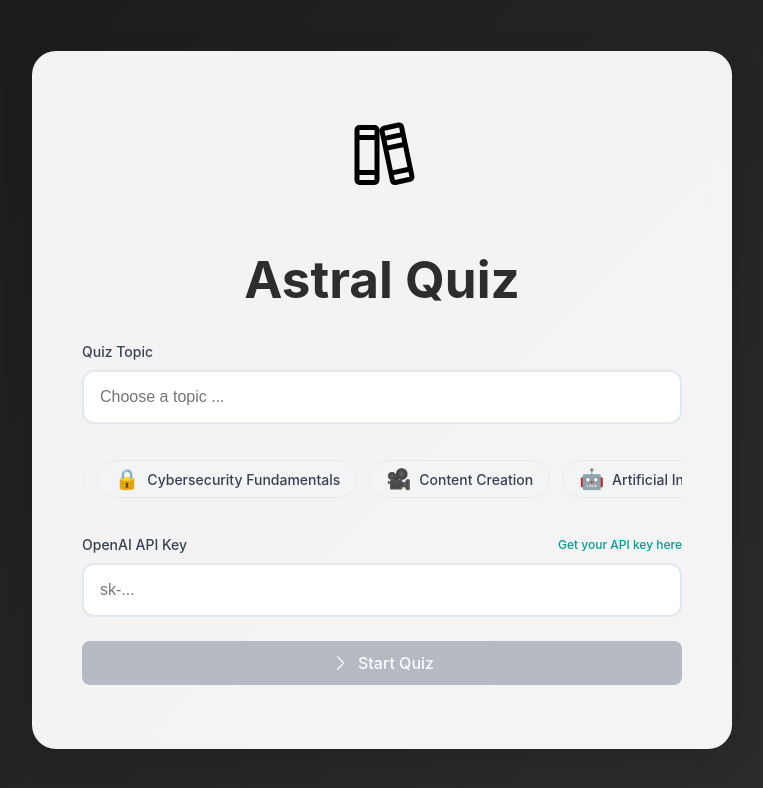
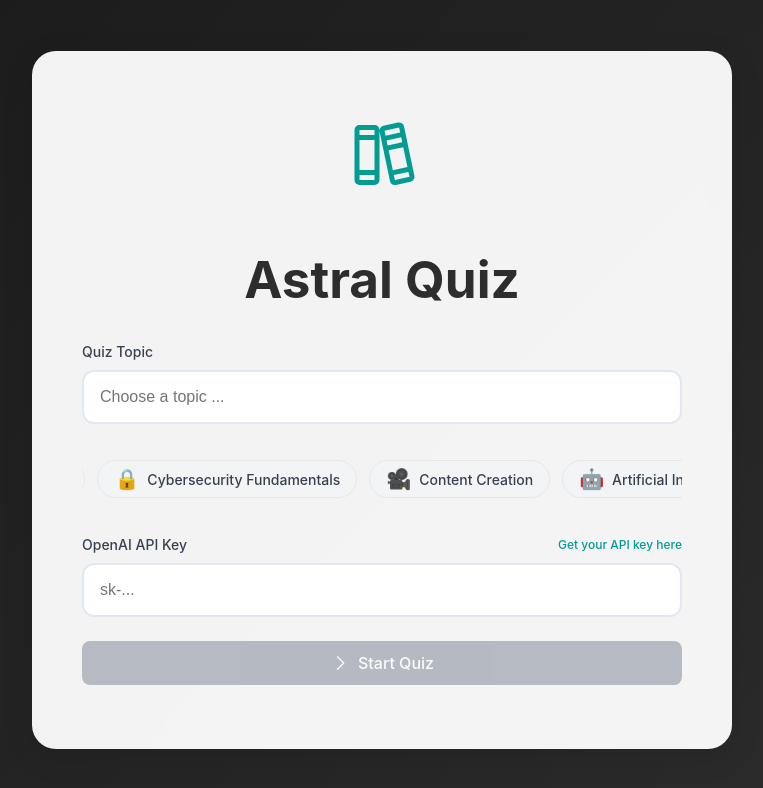
Before and after one commit to majd-karoun/astral-quiz, a React (Vite) app: page / in a window 1280 px wide. Shown: the top 788 px of the page, without its empty margins (258-1021 px from the left). Built offline with nearby package versions, Linux system fonts and the light colour scheme.

Commit message:
Icon color

```diff
--- a/src/components/topic-input/TopicInput.css
+++ b/src/components/topic-input/TopicInput.css
@@ -12,7 +12,7 @@
 .topic-icon {
   width: 80px;
   height: 80px;
-  color: #000000;
+  color: #039c92;
   margin-bottom: 1rem;
 }
 
```
